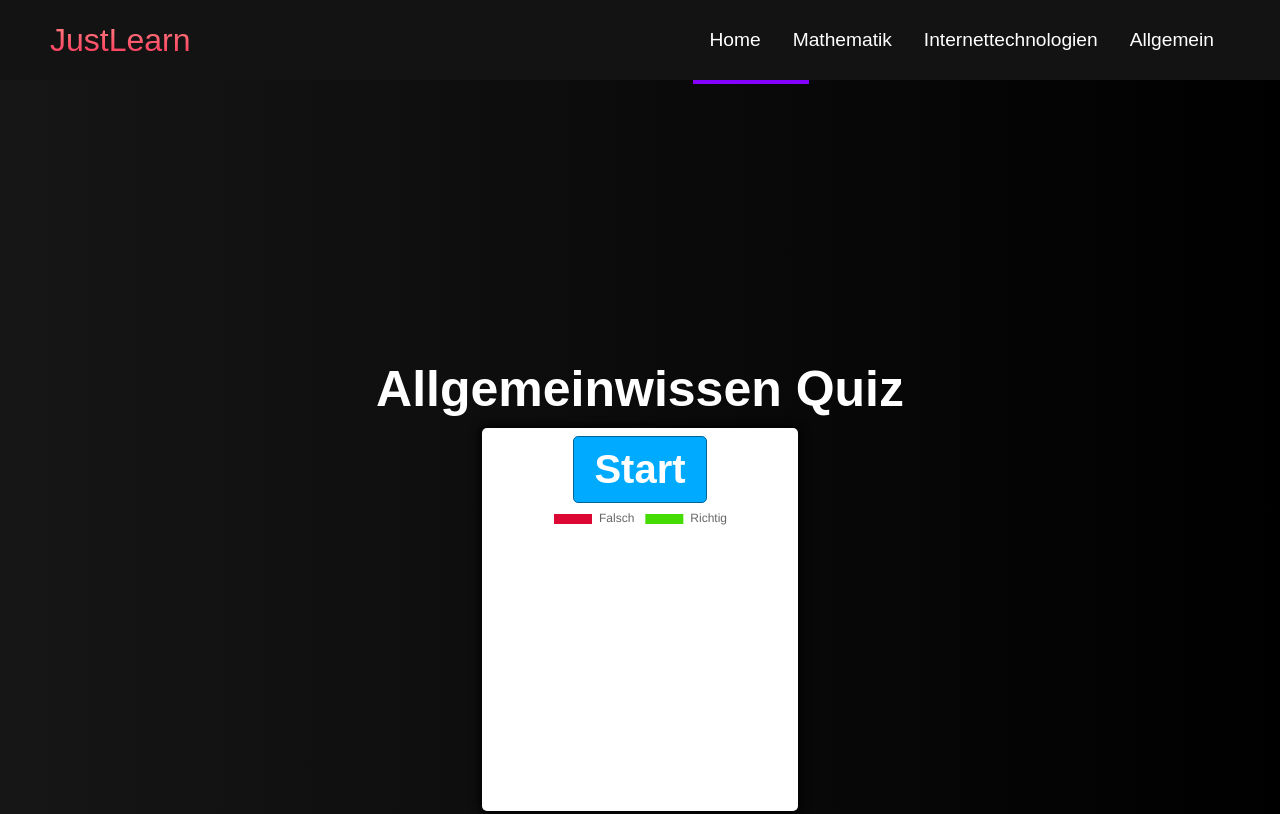
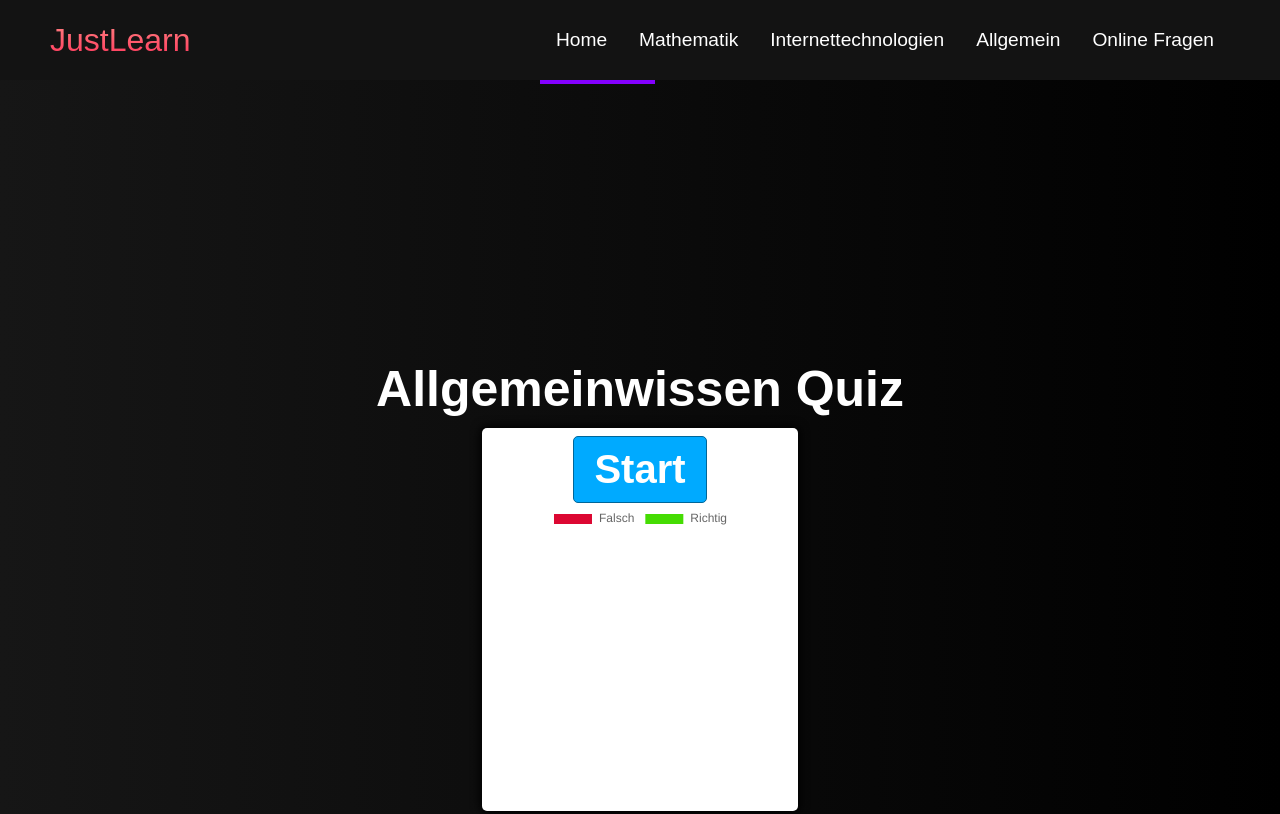
Before and after one commit to TeePfote/Quiz_Website, a plain HTML site: page Allgemeinwissen.html in a window 1280 px wide. Shown: the top 814 px of the page. Drawn offline with nearby package versions, Linux system fonts and the light colour scheme.

Commit message:
Update for online

```diff
--- a/Allgemeinwissen.html
+++ b/Allgemeinwissen.html
@@ -32,6 +32,9 @@
             </li>
             <li class="navbar__item">
                 <a href="#allg_question" class="navbar__links" id="general">Allgemein</a>
+            </li>
+            <li class="navbar__item">
+                <a href="online.html" class="navbar__links" id="online-btn">Online Fragen</a>
             </li>
         </ul>
     </div>
```
